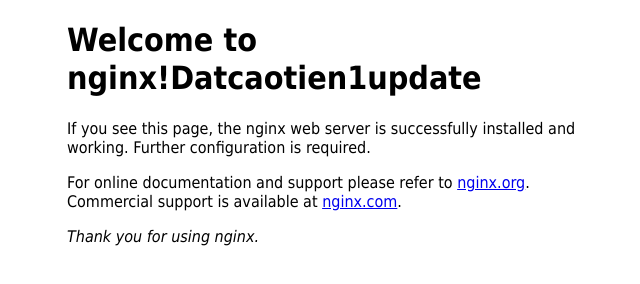
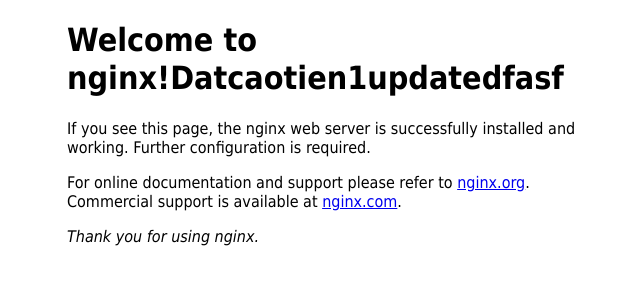
Before and after one commit to datcaotien/git-jenkin, a plain HTML site: page index.html in a window 1280 px wide. Shown: the whole page, without its empty margins (293-933 px from the left). Drawn offline with Linux system fonts and the light colour scheme.

Commit message:
Update index.html

```diff
--- a/index.html
+++ b/index.html
@@ -11,7 +11,7 @@
 </style>
 </head>
 <body>
-<h1>Welcome to nginx!Datcaotien1update</h1>
+<h1>Welcome to nginx!Datcaotien1updatedfasf</h1>
 <p>If you see this page, the nginx web server is successfully installed and
 working. Further configuration is required.</p>
 
```
